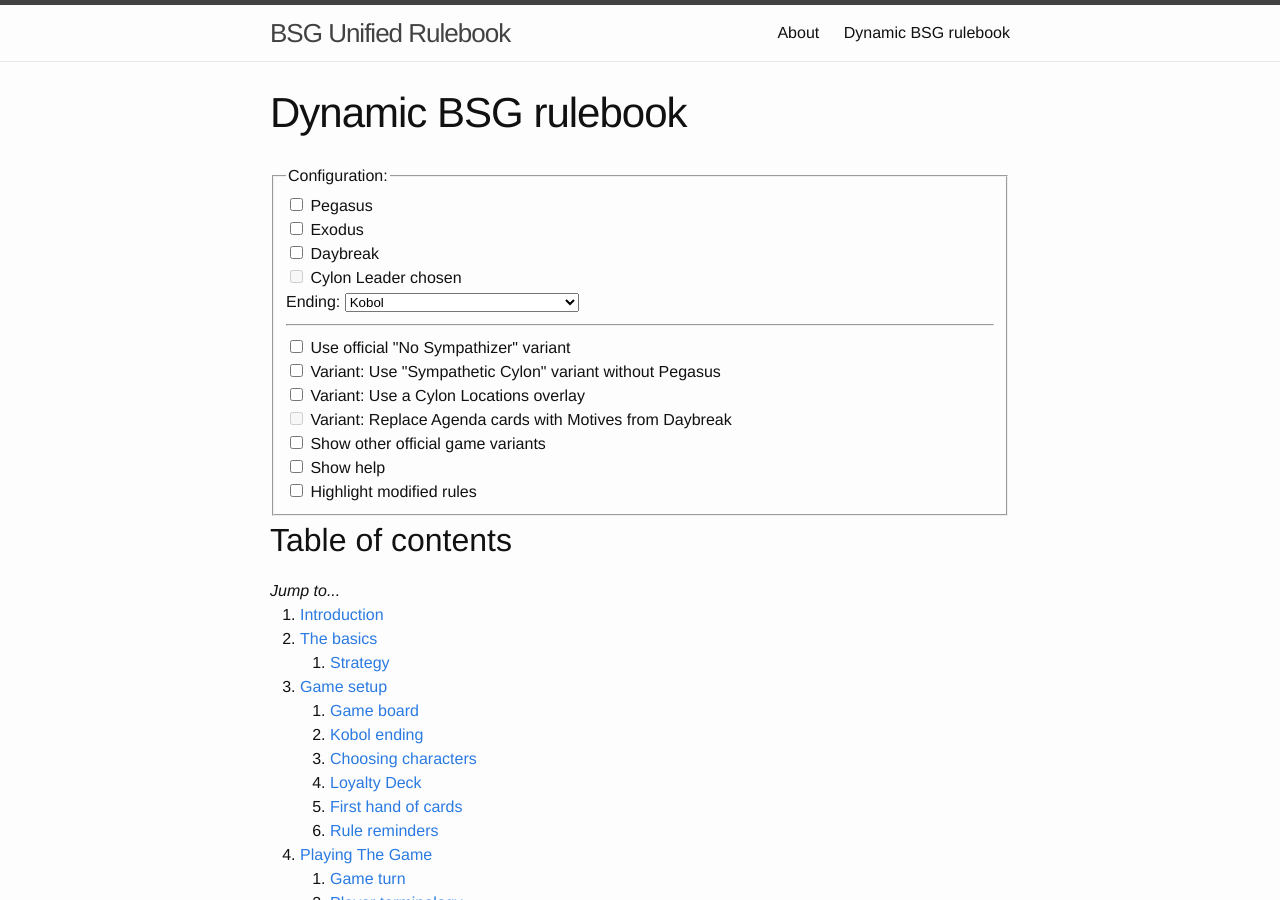
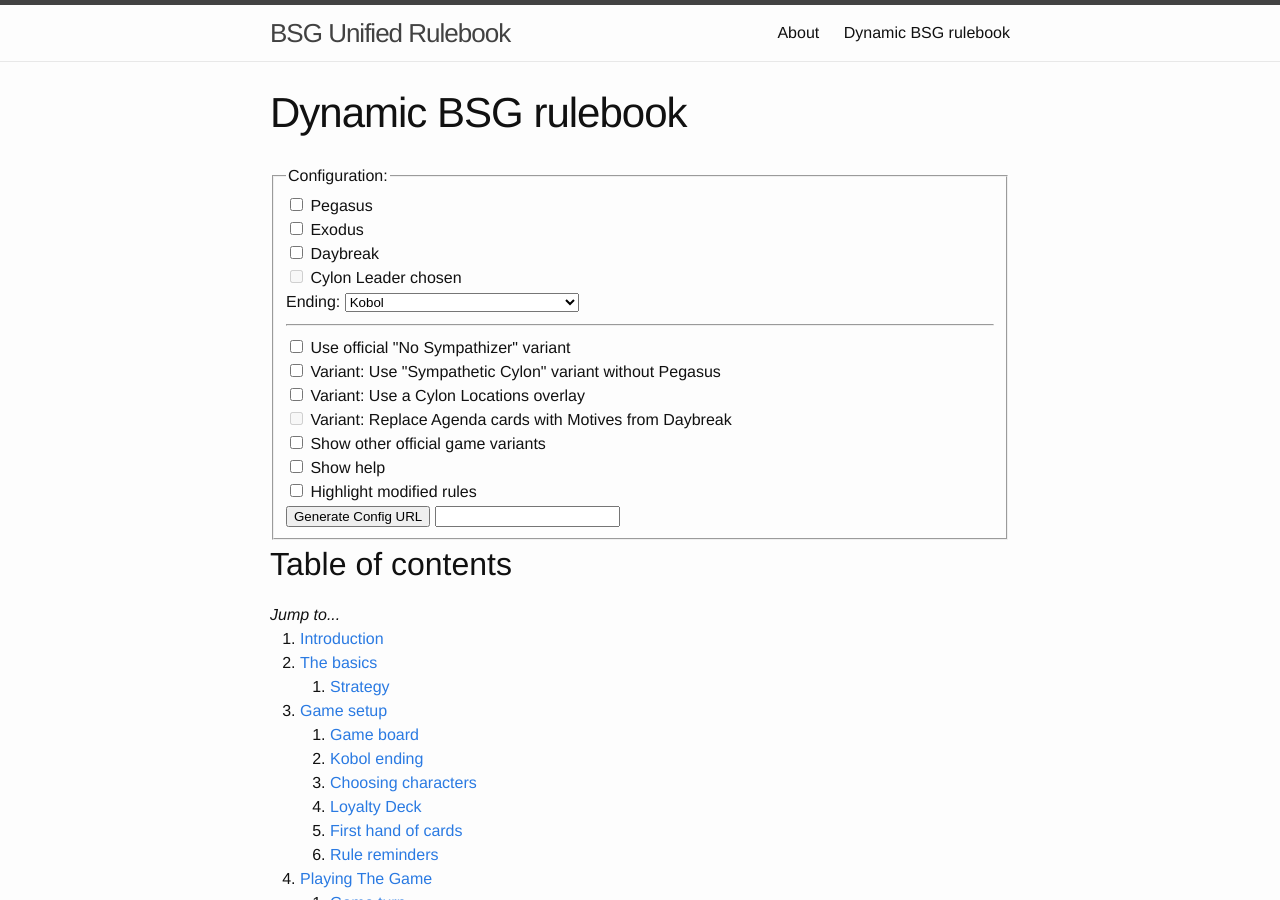
Before and after one commit to jbiatek/BSGRulebook, a Jekyll site: the page built from rulebook.md, in a window 1280 px wide and 900 px high. Built offline with Jekyll 4.4.1, drawn with Linux system fonts in a browser that asks for light colours.

Commit message:
Added generate Url button and event
On click, this fills in a textbox with a URL to the page plus
the querystring representing the current state of checkboxes.

```diff
--- a/rulebook.md
+++ b/rulebook.md
@@ -340,6 +340,12 @@ function init() {
   }
   $('#configform').change(flipSwitches);
   flipSwitches();
+
+  $('#generateUrl').click(function(e) {
+    e.preventDefault();
+    var url = window.location.origin + window.location.pathname + "?" + buildStateString();
+    $('#generatedUrl').val(url);
+  });
 }
 
 //var oldLoad = window.onload;
@@ -386,7 +392,10 @@ window.onload = function () {
     <label><input type="checkbox" name="forcemotive" id="forcemotive"> Variant: Replace Agenda cards with Motives from Daybreak</label><br>
     <label><input type="checkbox" name="variants" id="variants"> Show other official game variants</label><br>
     <label><input type="checkbox" name="help" id="help"> Show help</label><br>
-    <label><input type="checkbox" name="highlight" id="highlight"> Highlight modified rules</label>
+    <label><input type="checkbox" name="highlight" id="highlight"> Highlight modified rules</label><br>
+    <label><button id="generateUrl">Generate Config URL</button>
+      <input type="text" id="generatedUrl" name="generatedUrl" />
+    </label>
   </fieldset>
 </form>
 
```
